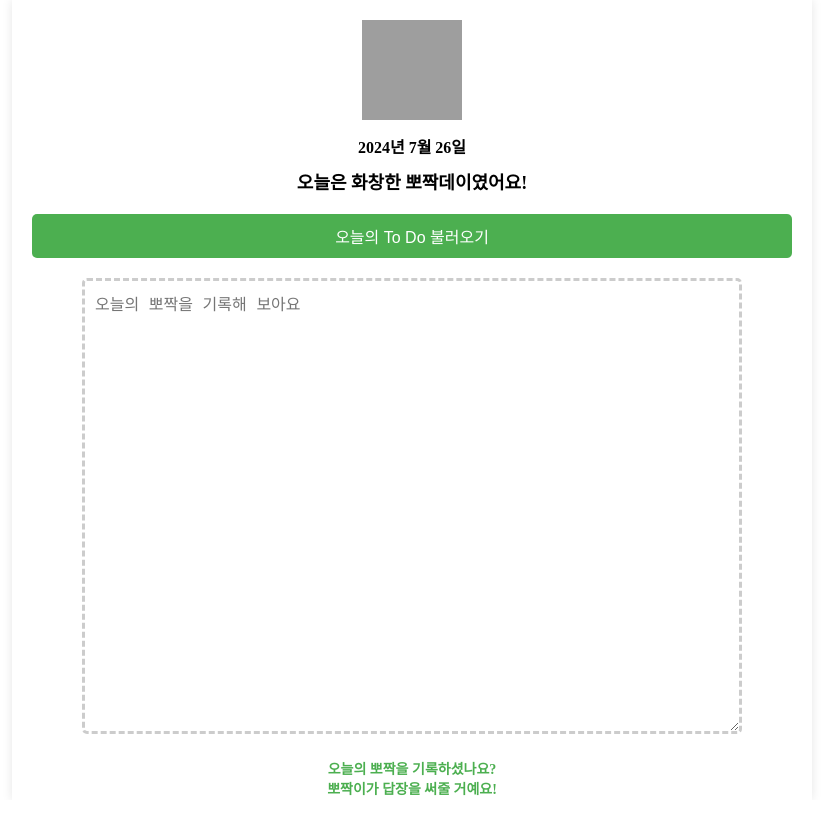
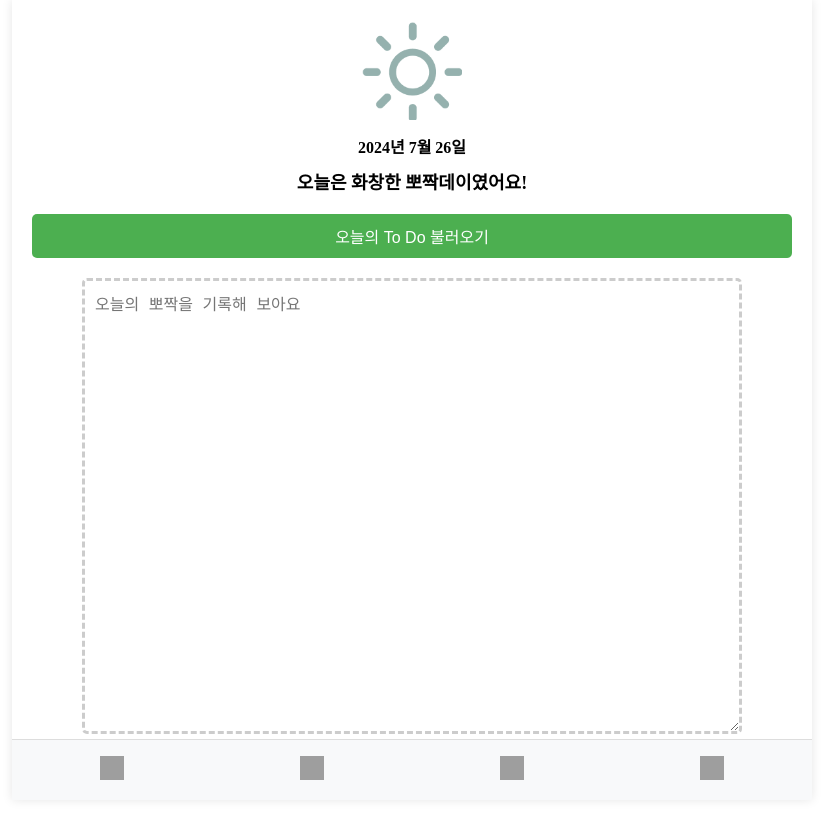
Before and after one commit to seoiiwon/Haruppojak, a Python web app: template Web/templates/DiaryPage/writeDiary.html in a window 1280 px wide. Shown: the whole page, without its empty margins (228-1051 px from the left). Before the commit the page ends 796 px from the top, so only its background shows below. Run offline with Jinja, Linux system fonts and the light colour scheme; the template is opened without the code that fills it, so the values that code supplies are empty; some web fonts are replaced; grey boxes are pictures that could not be loaded.

Commit message:
[FEAT] 탭바 제작
-디자인 수정 필요
-화면 이동 기능x

```diff
--- a/Web/static/css/DiaryPage/writeDiary.css
+++ b/Web/static/css/DiaryPage/writeDiary.css
@@ -15,6 +15,7 @@ body {
   align-items: center;
   height: 100vh;
   margin: 0;
+  position: relative;
 }
 
 .container {
@@ -25,14 +26,16 @@ body {
   box-shadow: 0 0 10px rgba(0, 0, 0, 0.1);
   margin: 0 auto;
   position: relative;
+  display: flex;
+  flex-direction: column;
+  justify-content: space-between;
 }
 
 .content {
   width: 100%;
-  height: 100%;
   padding: 20px;
   box-sizing: border-box;
-  position: relative;
+  flex: 1;
 }
 
 .header {
@@ -110,7 +113,7 @@ body {
 }
 
 .diary-textfield {
-  width: calc(100% - 100px); /* 컨테이너 크기보다 좌우로 50px 간격씩 */
+  width: calc(100% - 100px);
   height: 456px;
   padding: 10px;
   border: 3px dashed #ccc;
@@ -124,8 +127,5 @@ body {
   color: #4caf50;
   text-decoration: none;
   font-size: 14px;
-}
-
-.footer a:hover {
   text-decoration: underline;
 }
--- /dev/null
+++ b/Web/static/css/tabbar.css
@@ -0,0 +1,38 @@
+@font-face {
+  font-weight: 400;
+  font-family: 'Pretendard-Regular';
+  src: url('https://cdn.jsdelivr.net/gh/Project-Noonnu/noonfonts_2107@1.1/Pretendard-Regular.woff')
+    format('woff');
+}
+
+.tabbar {
+  display: flex;
+  justify-content: space-around;
+  align-items: center;
+  height: 60px;
+  background-color: #f8f9fa;
+  border-top: 1px solid #ddd;
+  position: fixed;
+  bottom: 0;
+  width: 100%;
+  max-width: 800px;
+  z-index: 1000;
+  margin: 0 auto;
+  left: 0;
+  right: 0;
+}
+
+.tab {
+  display: flex;
+  flex-direction: column;
+  justify-content: center;
+  align-items: center;
+  font-size: 12px;
+  color: #333;
+}
+
+.tab img {
+  width: 24px;
+  height: 24px;
+  margin-bottom: 5px;
+}
--- a/Web/templates/DiaryPage/writeDiary.html
+++ b/Web/templates/DiaryPage/writeDiary.html
@@ -5,6 +5,7 @@
     <meta name="viewport" content="width=device-width, initial-scale=1.0" />
     <title>Write Diary</title>
     <link rel="stylesheet" href="../../static/css/DiaryPage/writeDiary.css" />
+    <link rel="stylesheet" href="../../static/css/tabbar.css" />
     <script>
       // 현재 날짜를 가져와서 표시
       window.onload = function () {
@@ -45,7 +46,7 @@
       <div class="content">
         <div class="header">
           <img
-            src="path/to/weather-image.jpg"
+            src="../../static/img/DiaryPage/sun.max.png"
             alt="Weather Image"
             class="weather-image"
           />
@@ -69,7 +70,29 @@
           <a href="#" onclick="goToReply()"
             >오늘의 뽀짝을 기록하셨나요?<br />뽀짝이가 답장을 써줄 거예요!</a
           >
+          <!-- 탭바 시작 -->
+          <div class="tabbar">
+            <div class="tab">
+              <img src="../../static/img/tabbar/홈-off.png" alt="Home" />
+            </div>
+            <div class="tab">
+              <img
+                src="../../static/img/tabbar/캘린더-off.png"
+                alt="Calendar"
+              />
+            </div>
+            <div class="tab">
+              <img src="../../static/img/tabbar/일기-off.png" alt="Diary" />
+            </div>
+            <div class="tab">
+              <img
+                src="../../static/img/tabbar/마이페이지-off.png"
+                alt="MyPage"
+              />
+            </div>
+          </div>
         </div>
+        <!-- 탭바 끝 -->
       </div>
     </div>
   </body>
```
Also changed, not shown: Web/templates/DiaryPage/access.html (+80 -1 lines), Web/static/img/DiaryPage/sun.max.png (added), Web/static/img/tabbar/마이페이지-off.png (added), Web/static/img/tabbar/일기-off.png (added), Web/static/img/tabbar/캘린더-off.png (added), Web/static/img/tabbar/홈-off.png (added), Web/static/js/DiaryPage/index.js (deleted).
